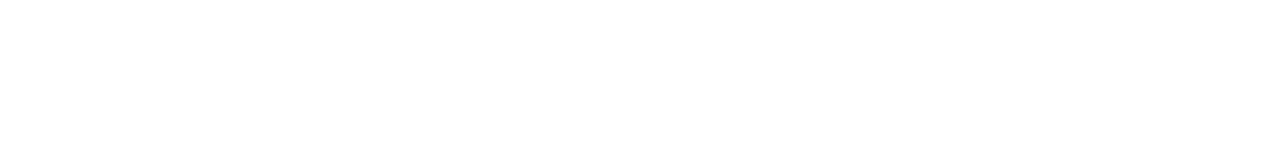
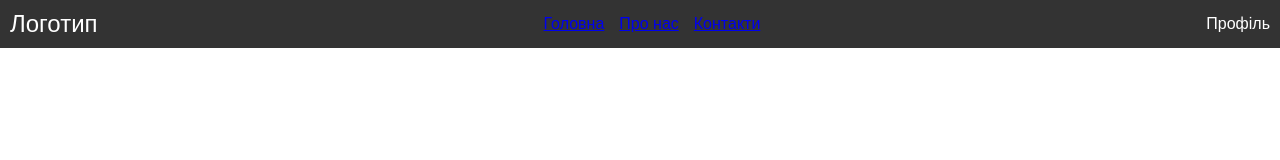
Before and after one commit to Vlad19Deikalo/lr6, a plain HTML site: page index.html in a window 1280 px wide. Drawn offline with Linux system fonts and the light colour scheme.

Commit message:
додано довідку

```diff
--- a/index.html
+++ b/index.html
@@ -1,10 +1,48 @@
-
+<!DOCTYPE html>
+<html lang="uk">
+<head>
+    <meta charset="UTF-8">
+    <meta name="viewport" content="width=device-width, initial-scale=1.0">
+    <title>Моя Веб Сторінка</title>
+    <style>
+        body {
+            font-family: Arial, sans-serif;
+            margin: 0;
+            padding: 0;
+        }
+        header {
+            background-color: #333;
+            color: white;
+            padding: 10px;
+        }
+        nav {
+            display: flex;
+            justify-content: space-between;
+            align-items: center;
+        }
+        .logo {
+            font-size: 24px;
+        }
+        .menu {
+            display: flex;
+            gap: 15px;
+        }
+        .user-profile {
+            cursor: pointer;
+        }
+    </style>
+</head>
 <body>
     <header>
         <nav>
-            <div class="logo"></div>
-            <div class="menu"></div>
-            <div class="user-profile"></div>
+            <div class="logo">Логотип</div>
+            <div class="menu">
+                <a href="#">Головна</a>
+                <a href="#">Про нас</a>
+                <a href="#">Контакти</a>
+            </div>
+            <div class="user-profile">Профіль</div>
         </nav>
     </header>
 </body>
+</html>
```
Also changed, not shown: readme.md (added).
